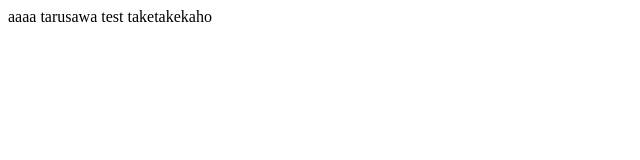
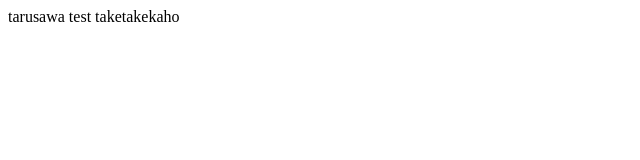
Before and after one commit to moriko3/chat, a plain HTML site: page index.html in a window 1280 px wide. Shown: the full height of the page, 0-640 px from the left. Drawn offline with Linux system fonts and the light colour scheme.

Commit message:
aaa消したよ

```diff
--- a/index.html
+++ b/index.html
@@ -1,6 +1,5 @@
 <html>
 <body>
-aaaa
 tarusawa
 test
 taketakekaho
```
